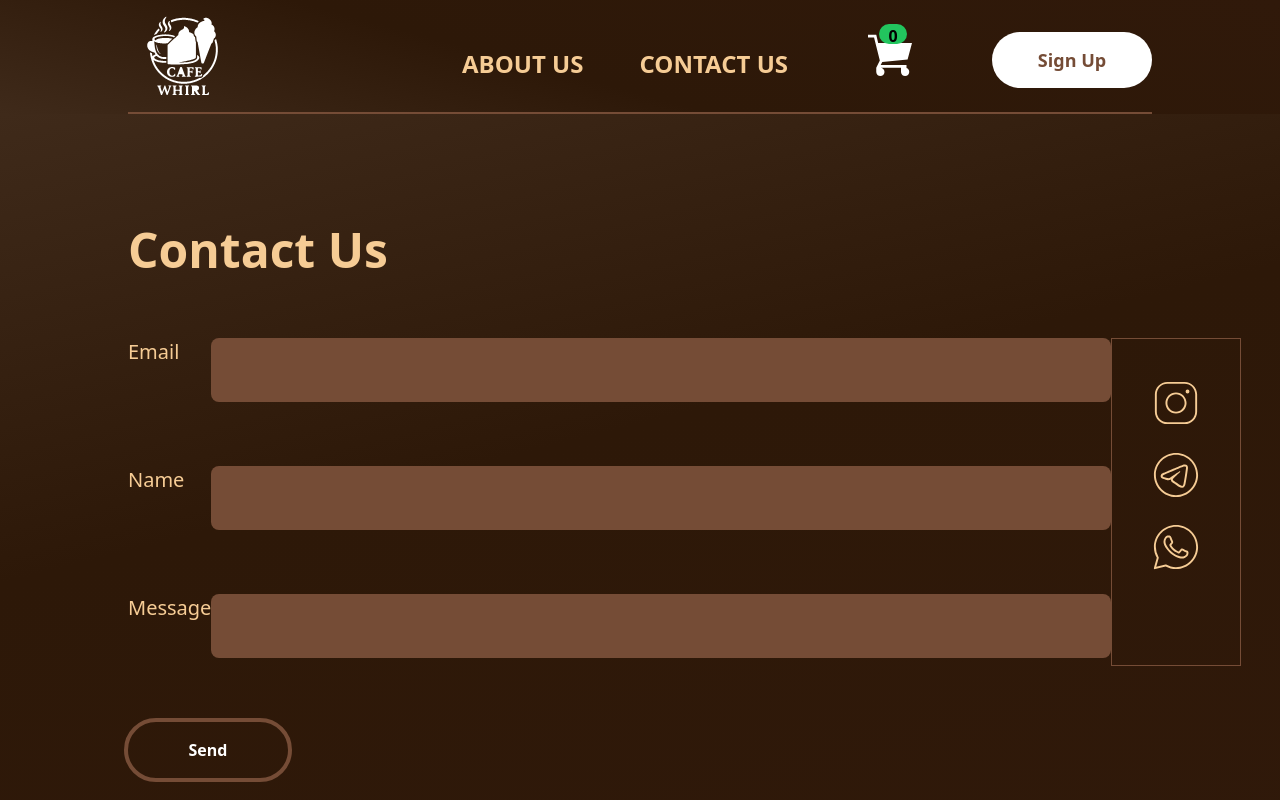
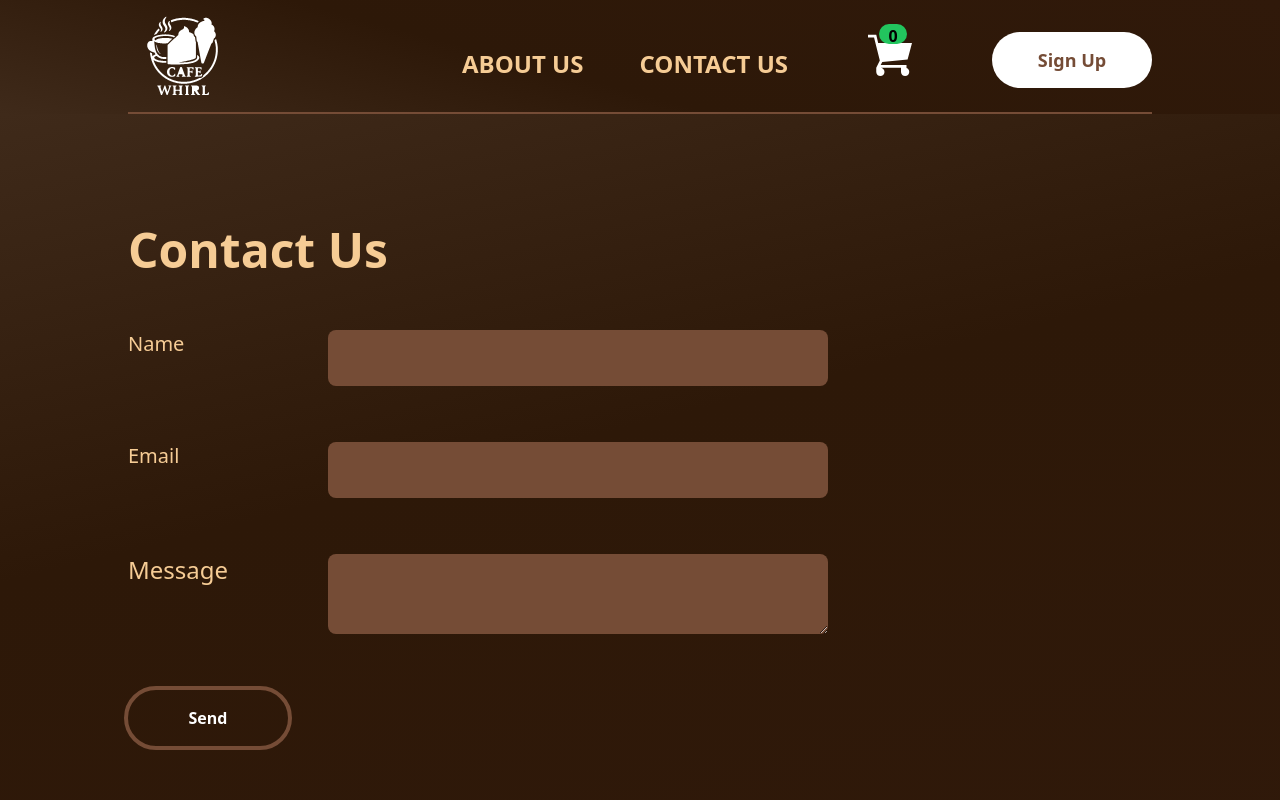
Before and after one commit to fatemeh-abbasi-1/coffee-shop-website, a React (Vite) app: page /contact-us in a window 1280 px wide. Shown: the top 800 px of the page. Built offline with nearby package versions, Linux system fonts and the light colour scheme; data requests are answered from the project's data file.

Commit message:
feat : textarea component added

```diff
--- a/src/components/atoms/Input/Input.tsx
+++ b/src/components/atoms/Input/Input.tsx
@@ -4,9 +4,9 @@ import React from "react";
 const Input = React.forwardRef<HTMLInputElement, InputProps>(
   ({ type, onChange, value, onBlur, onFocus, className, variant }, ref) => {
     const baseStyle =
-      "h-12 bg-mocha rounded-lg text-white p-3 font-bold text-lg";
+      "h-14 bg-mocha rounded-lg text-white p-3 font-bold text-lg";
 
-    const customStyle = variant === "primary" ? "w-96" : "w-[900px] h-16";
+    const customStyle = variant === "primary" ? "w-96" : "w-[500px]";
 
     return (
       <input
--- /dev/null
+++ b/src/components/atoms/Textarea/Textarea.tsx
@@ -0,0 +1,15 @@
+import { TextareaProps } from "./types";
+
+const Textarea: React.FC<TextareaProps> = ({ id, value, onChange }) => {
+  return (
+    <textarea
+      id={id}
+      value={value}
+      onChange={onChange}
+      className="bg-mocha w-[500px] rounded-lg text-white p-3 font-bold text-lg max-h-40"
+      maxLength={400}
+    ></textarea>
+  );
+};
+
+export default Textarea;
--- /dev/null
+++ b/src/components/atoms/Textarea/types.ts
@@ -0,0 +1,5 @@
+export interface TextareaProps {
+  id: string;
+  value: string;
+  onChange: (e: React.ChangeEvent<HTMLTextAreaElement>) => void;
+}
--- a/src/components/organisms/ContactUsSection/ContactUsSection.tsx
+++ b/src/components/organisms/ContactUsSection/ContactUsSection.tsx
@@ -1,10 +1,14 @@
 import { useState } from "react";
 
 import Section from "../../atoms/Section/Section";
-import SocialLinks from "../../molecules/SocialLinks/SocialLinks";
 import Title from "../../atoms/Title/Title";
 import InputWithLable from "../../molecules/InputWithLabel/InputWithLabel";
 import Button from "../../atoms/Button/Button";
+import Label from "../../atoms/Label/Label";
+import Text from "../../atoms/Text/Text";
+import Textarea from "../../atoms/Textarea/Textarea";
+
+
 
 const ContactUsSection = () => {
   const [email, setEmail] = useState("");
@@ -20,18 +24,8 @@ const ContactUsSection = () => {
   return (
     <Section>
       <div className="flex justify-between pt-28">
-        <div className="flex flex-col gap-16 w-[1000px] ">
+        <div className="flex flex-col gap-14 w-[700px] ">
           <Title size="medium">Contact Us</Title>
-          <InputWithLable
-            variant="secondary"
-            type={"text"}
-            labelText={"Email"}
-            id="Contact-Email"
-            onChange={(e) => {
-              setEmail(e.target.value);
-            }}
-            value={email}
-          />
           <InputWithLable
             type={"text"}
             labelText={"Name"}
@@ -43,19 +37,28 @@ const ContactUsSection = () => {
             value={name}
           />
           <InputWithLable
+            variant="secondary"
             type={"text"}
-            labelText={"Message"}
-            id="Contact-Message"
-            variant="secondary"
+            labelText={"Email"}
+            id="Contact-Email"
             onChange={(e) => {
-              setMassage(e.target.value);
+              setEmail(e.target.value);
             }}
-            value={massage}
+            value={email}
           />
+          <div className="flex justify-between">
+            <Label htmlFor="Contact-Message">
+              <Text>Message</Text>
+            </Label>
+            <Textarea
+              value={massage}
+              id="Contact-Message"
+              onChange={(e) => {
+                setMassage(e.target.value);
+              }}
+            />
+          </div>
           <Button onClick={sendMessage}>Send</Button>
-        </div>
-        <div className="mt-28 mb-28 border border-mocha p-10">
-          <SocialLinks className="flex-col" />
         </div>
       </div>
     </Section>
@@ -63,3 +66,7 @@ const ContactUsSection = () => {
 };
 
 export default ContactUsSection;
+//  onChange={(e) => {
+//               setMassage(e.target.value);
+//             }}
+//             value={massage}
```
Also changed, not shown: src/components/atoms/Textarea/readme.md (added).
